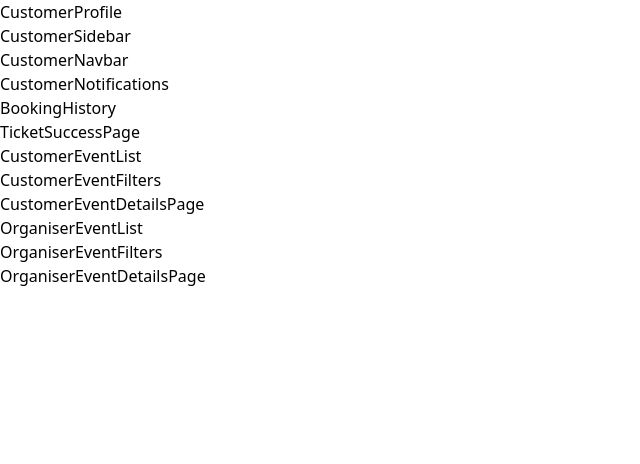
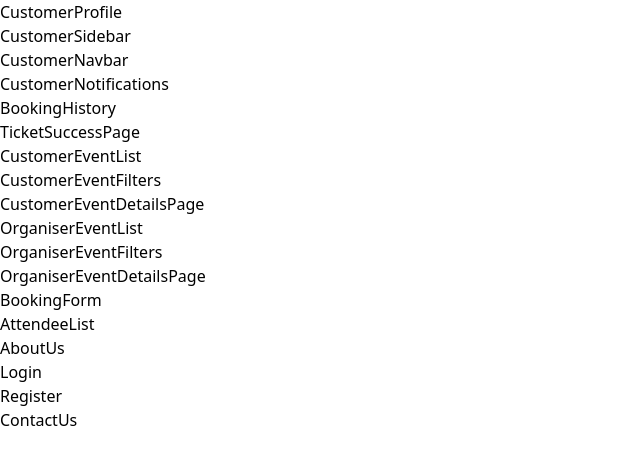
Before and after one commit to Event-Management-Project/EventLy_Frontend, a React (Vite) app: page / in a window 1280 px wide. Shown: the top 464 px of the page, without its empty margins (0-640 px from the left). Built offline with nearby package versions, Linux system fonts and the light colour scheme.

Commit message:
the static pages and the the event related attendee list and bookingform components added

```diff
--- a/src/App.jsx
+++ b/src/App.jsx
@@ -11,6 +11,12 @@ import CustomerEventDetailsPage from "./components/CustomerEventDetailsPage";
 import OrganiserEventList from "./components/OrganiserEventList";
 import OrganiserEventFilters from "./components/OrganiserEventFilters";
 import OrganiserEventDetailsPage from "./components/OrganiserEventDetailsPage";
+import BookingForm from "./components/BookingForm";
+import Login from "./components/Login";
+import AttendeeList from "./components/AttendeeList";
+import Register from "./components/Register";
+import AboutUs from "./components/AboutUs";
+import ContactUs from "./components/ContactUs";
 
 
 
@@ -29,6 +35,12 @@ function App() {
       <OrganiserEventList/>
       <OrganiserEventFilters/>
       <OrganiserEventDetailsPage/>
+      <BookingForm/>
+      <AttendeeList/>
+      <AboutUs/>
+      <Login/>
+      <Register/>
+      <ContactUs/>
 
     </div>
   );
--- /dev/null
+++ b/src/components/AboutUs.jsx
@@ -0,0 +1,9 @@
+import React from 'react'
+
+function AboutUs() {
+  return (
+    <div>AboutUs</div>
+  )
+}
+
+export default AboutUs
--- /dev/null
+++ b/src/components/AttendeeList.jsx
@@ -0,0 +1,9 @@
+import React from 'react'
+
+function AttendeeList() {
+  return (
+    <div>AttendeeList</div>
+  )
+}
+
+export default AttendeeList
--- /dev/null
+++ b/src/components/BookingForm.jsx
@@ -0,0 +1,9 @@
+import React from 'react'
+
+function BookingForm() {
+  return (
+    <div>BookingForm</div>
+  )
+}
+
+export default BookingForm
--- /dev/null
+++ b/src/components/ContactUs.jsx
@@ -0,0 +1,9 @@
+import React from 'react'
+
+function ContactUs() {
+  return (
+    <div>ContactUs</div>
+  )
+}
+
+export default ContactUs
--- /dev/null
+++ b/src/components/Login.jsx
@@ -0,0 +1,9 @@
+import React from 'react'
+
+function Login() {
+  return (
+    <div>Login</div>
+  )
+}
+
+export default Login
--- /dev/null
+++ b/src/components/Register.jsx
@@ -0,0 +1,9 @@
+import React from 'react'
+
+function Register() {
+  return (
+    <div>Register</div>
+  )
+}
+
+export default Register
```
